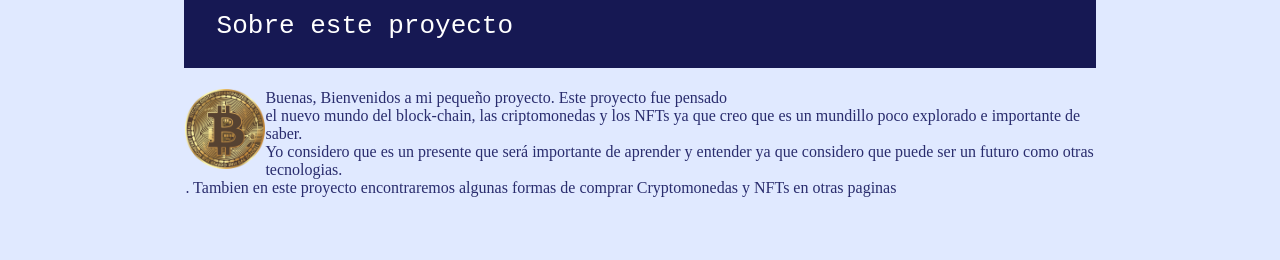
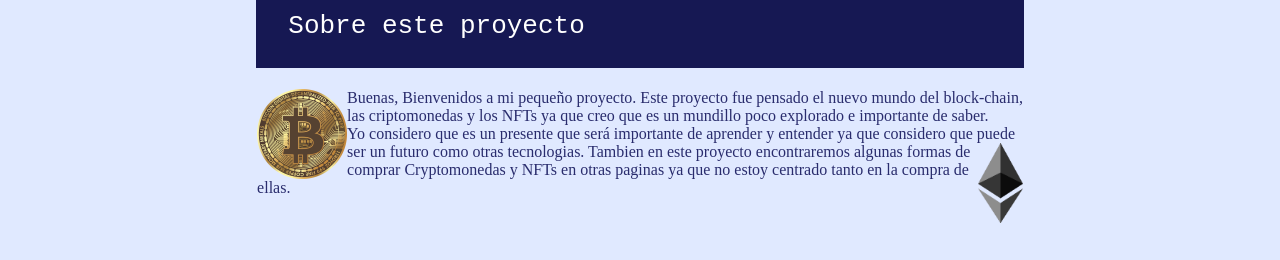
Before and after one commit to pgarman608/Trabajohtmlt1DAM, a plain HTML site: page html/index.html in a window 1280 px wide. Shown: the part 260-520 px from the top of the page. Drawn offline with Linux system fonts and the light colour scheme.

Commit message:
Cambios necesarios??v1

```diff
--- a/html/index.html
+++ b/html/index.html
@@ -14,10 +14,17 @@
                 <td style="float: left;font-size:xx-large;"><pre>  Sobre este proyecto  </pre></td>
             </tr>
             <tr style="color: rgb(41, 44, 109);">
-                <td><br><img src="../Imagenes/PNGs/bitcoins.png" alt="" height="80px" width="80px" style="float: left;"> Buenas, Bienvenidos a mi pequeño proyecto. Este proyecto fue pensado <br>
-                    el nuevo mundo del block-chain, las criptomonedas y los NFTs ya que creo que es un mundillo poco explorado e importante de saber.<br>
-                    Yo considero que es un presente que será importante de aprender y entender ya que considero que puede ser un futuro como otras tecnologias.<br>
-                    . Tambien en este proyecto encontraremos algunas formas de comprar Cryptomonedas y NFTs en otras paginas
+                <td><br><img src="../Imagenes/PNGs/bitcoins.png" alt="Bitcoin" height="90px" width="90px" style="float: left;">
+                    Buenas, Bienvenidos a mi pequeño proyecto. Este proyecto fue pensado el nuevo mundo del block-chain,
+                    <br>
+                    las criptomonedas y los NFTs ya que creo que es un mundillo poco explorado e importante de saber.
+                    <br>
+                    Yo considero que es un presente que será importante de aprender y entender ya que considero que puede
+                    <br>
+                    <img src="../Imagenes/PNGs/ethereum.png" alt="Etherium" height="80px" width="45px" style="float: right;">
+                    ser un futuro como otras tecnologias. Tambien en este proyecto encontraremos algunas formas de
+                    <br>
+                    comprar Cryptomonedas y NFTs en otras paginas ya que no estoy centrado tanto en la compra de ellas.
                 </td>
             </tr>
         </table>
```
